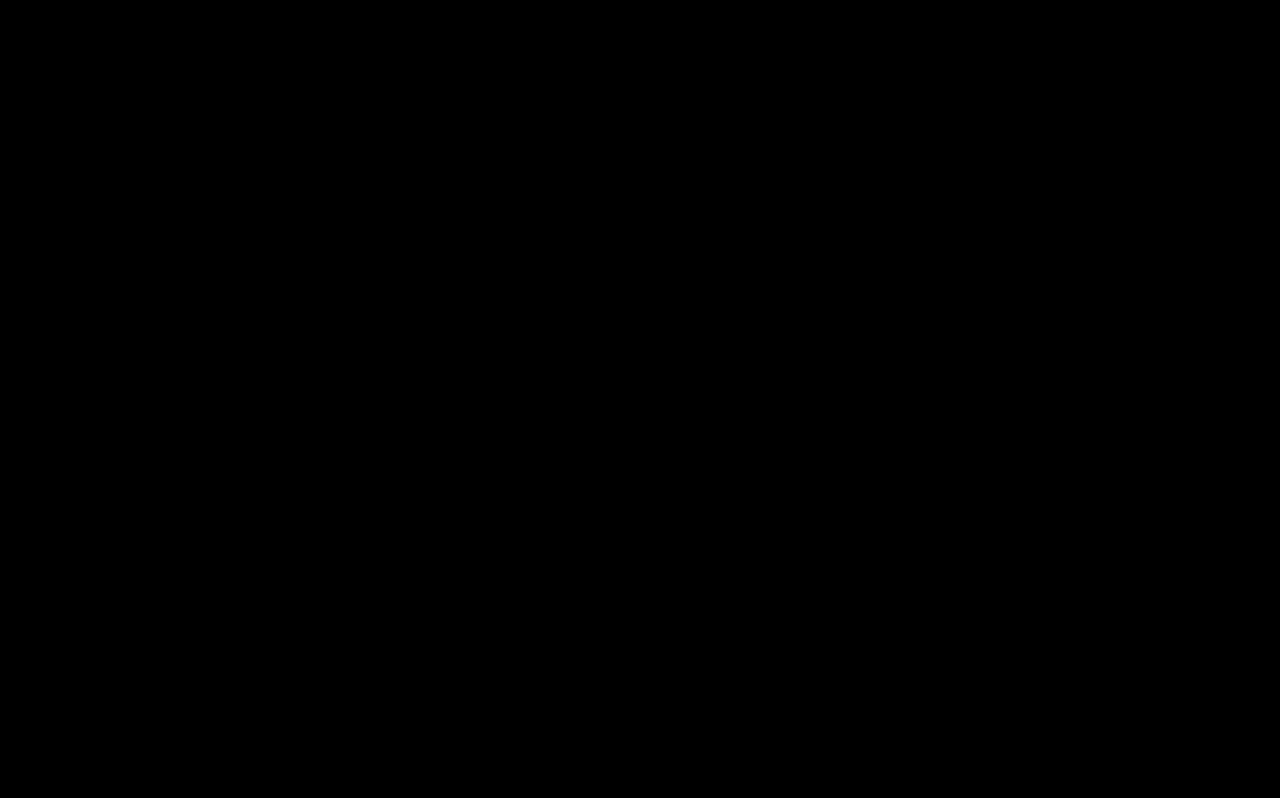
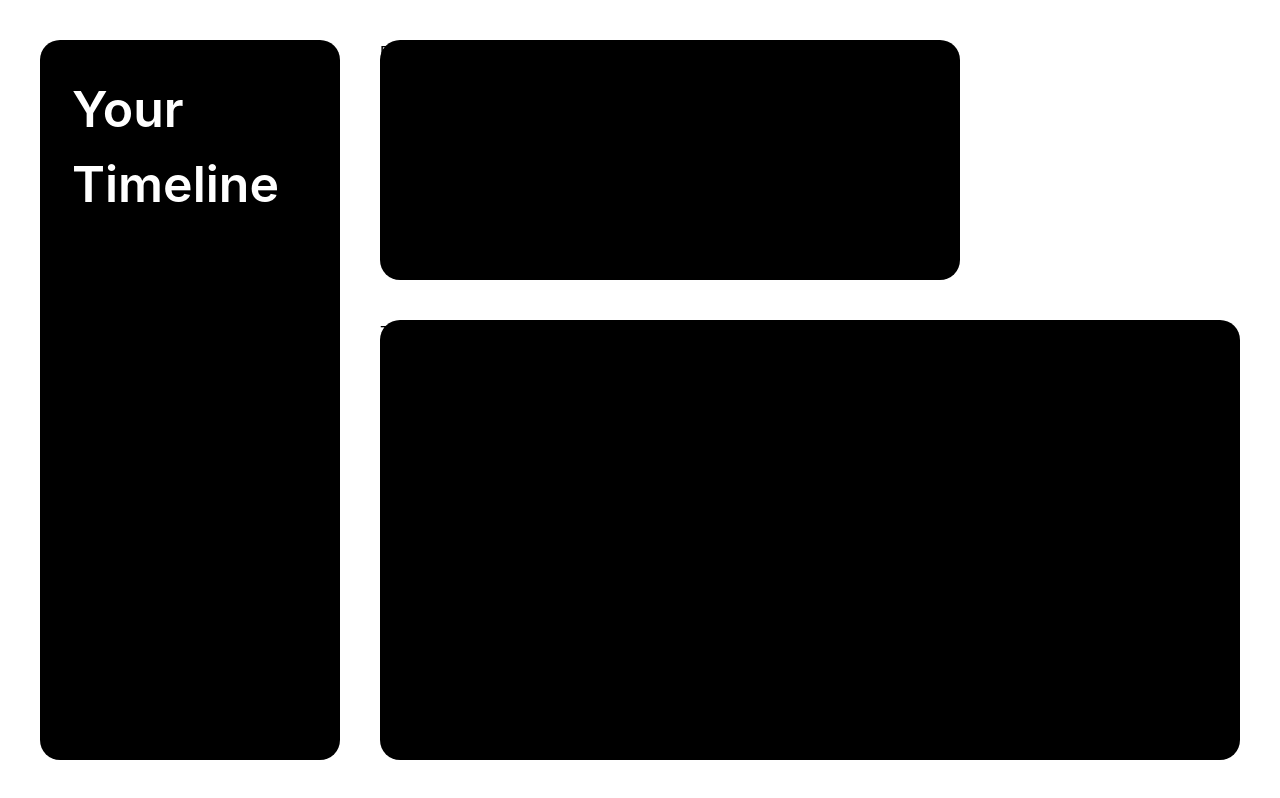
Before and after one commit to syntheit/carpe-hora-web, a Next.js app: page /dashboard in a window 1280 px wide. Before the commit this address had no page. Built offline with nearby package versions, Linux system fonts and the light colour scheme.

Commit message:
Added dashboard

```diff
--- /dev/null
+++ b/src/app/dashboard/page.tsx
@@ -0,0 +1,18 @@
+import Timeline from '../../components/Dashboard/Timeline'
+
+export default function Dashboard() {
+    return (
+        <div className="flex flex-row gap-10 h-screen w-screen bg-white p-10">
+            <div className="bg-black flex-initial w-1/4 rounded-[20px]">
+                <Timeline/>
+            </div>
+            <div className="flex flex-col gap-10 grow">
+                <div className="flex flex-row gap-10 flex-initial h-[30vh]">
+                    <div className="bg-black grow rounded-[20px]">Record Activity</div>
+                    <div className="invisible flex-initial w-[30vh]"/>
+                </div>
+                <div className="bg-black grow rounded-[20px]">Two Week Overview</div>
+            </div>
+        </div>
+    );
+}
--- /dev/null
+++ b/src/components/Dashboard/Timeline.tsx
@@ -0,0 +1,5 @@
+export default function Timeline() {
+    return (
+        <div className="text-[50px] capitalize text-white m-8 font-semibold">Your Timeline</div>
+    )
+}
```
